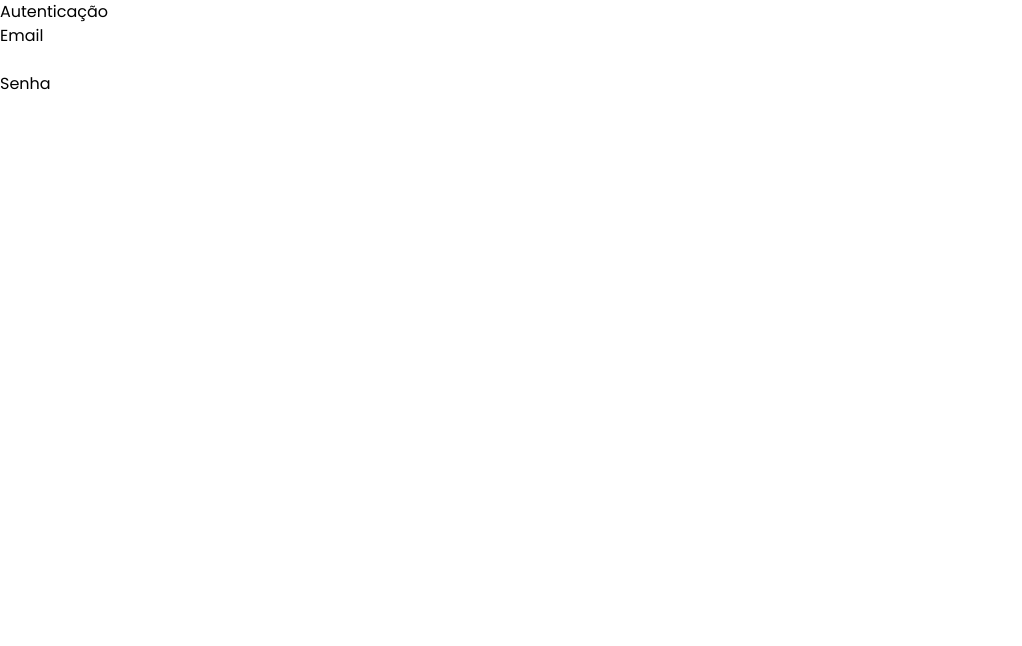
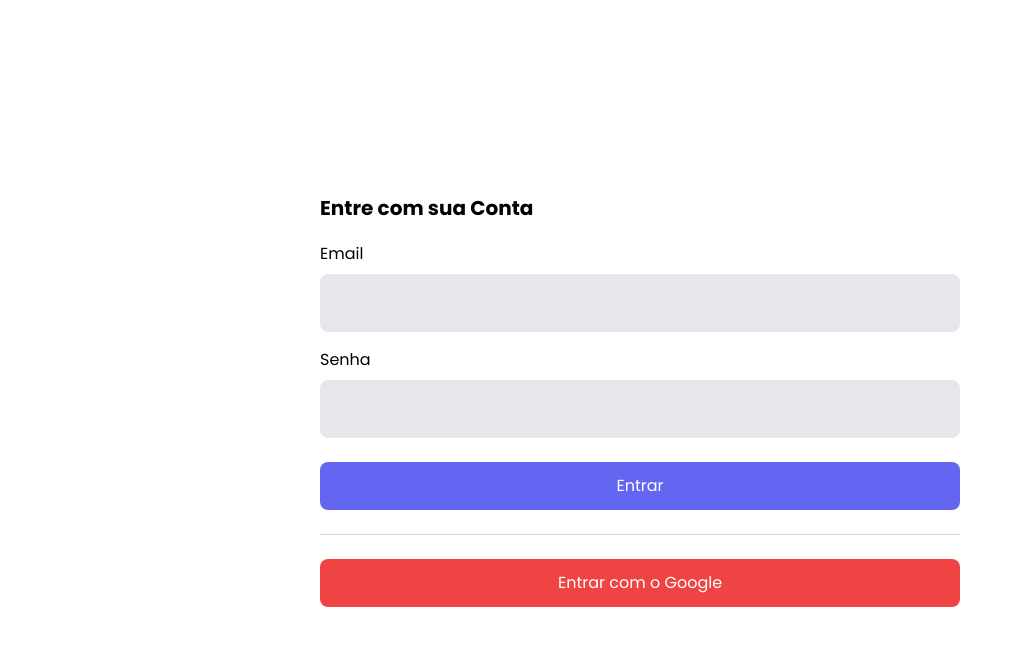
Before and after one commit to pabloaraujo22/admin-template-next, a Next.js app: page /autenticacao in a window 1280 px wide. Shown: the top 646 px of the page, without its empty margins (0-1022 px from the left). Built offline with nearby package versions, Linux system fonts and the light colour scheme.

Commit message:
Tela Autenticação 02

```diff
--- a/src/components/auth/AuthInput.tsx
+++ b/src/components/auth/AuthInput.tsx
@@ -9,13 +9,18 @@
 
 export default function AuthInput(props: AuthInputProps) {
     return props.naoRenderizar ? null : (
-        <div className={`flex flex-col`}>
+        <div className={`flex flex-col mt-4`}>
             <label>{props.label}</label>
             <input
                 type={props.tipo ?? 'text'}
                 value={props.valor}
                 onChange={(e) => props.onChange?.(e.target.value)}
                 required={props.obrigatorio}
+                className={`
+                    px-4 py-4 rounded-lg bg-gray-200 mt-2
+                    border focus:border-blue-500 focus:bg-white
+                    focus:outline-none
+                `}
             />
         </div>
     );
--- a/src/pages/autenticacao.tsx
+++ b/src/pages/autenticacao.tsx
@@ -7,9 +7,23 @@
     const [modo, setModo] = useState<'login' | 'cadastro'>('login');
     const [email, setEmail] = useState<string>('');
     const [senha, setSenha] = useState<string>('');
+
+    function onSubmit() {
+        if (modo === 'login') {
+            console.log('login');
+        } else {
+            console.log('Cadastrar');
+        }
+    }
+
     return (
-        <div>
-            <h1>Autenticação</h1>
+        <div className={`flex flex-col h-screen items-center justify-center`}>
+            <div className={`w-1/2`}>
+                <h1 className={`text-xl font-bold mb-5`}>
+                    {modo === 'login'
+                        ? 'Entre com sua Conta'
+                        : 'Cadastre-se na Plataforma'}
+                </h1>
                 <AuthInput
                     tipo="text"
                     label="Email"
@@ -24,6 +38,30 @@
                     onChange={setSenha}
                     obrigatorio
                 />
+                <button
+                    onClick={onSubmit}
+                    className={`
+                w-full
+                bg-indigo-500 hover:bg-indigo-400
+                text-white rounded-lg
+                px-4 py-3 mt-6
+                `}
+                >
+                    {modo === 'login' ? 'Entrar' : 'Cadastrar'}
+                </button>
+                <hr className={`my-6 border-gray-300 w-full`} />
+                <button
+                    onClick={onSubmit}
+                    className={`
+                w-full
+                bg-red-500 hover:bg-red-400
+                text-white rounded-lg
+                px-4 py-3
+                `}
+                >
+                    Entrar com o Google
+                </button>
+            </div>
         </div>
     );
 }
```
Lines whose indentation alone changed are shown as unchanged.
